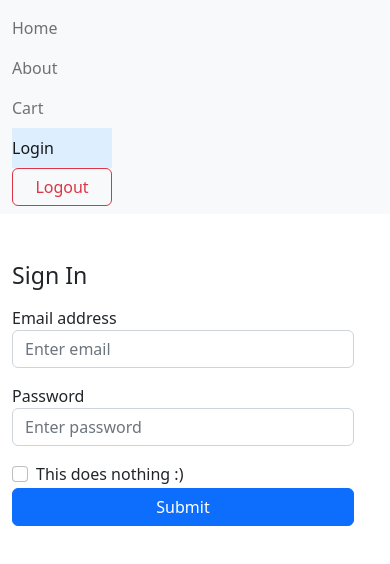
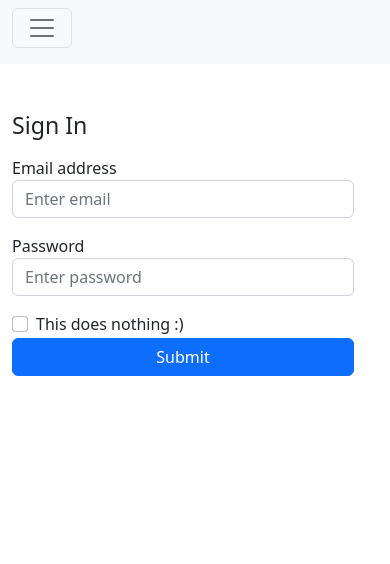
Before and after one commit to Calvin-Ngugi/react-anime-merch-project, a React (Create React App) app: page /login in a window 390 px wide. Shown: the top 564 px of the page. Built offline with nearby package versions, Linux system fonts and the light colour scheme.

Commit message:
Making the Navbar responsive

```diff
--- a/src/components/NavBar.js
+++ b/src/components/NavBar.js
@@ -12,6 +12,19 @@
   return (
     <nav className="navbar navbar-expand-sm bg-light">
       <div className="container">
+        <button
+          className="navbar-toggler mb-2"
+          type="button"
+          data-bs-toggle="collapse"
+          data-bs-target="#navbarSupportedContent"
+          aria-controls="navbarSupportedContent"
+          aria-expanded="false"
+          aria-label="Toggle navigation"
+          style={{width: "60px"}}
+        >
+          <span className="navbar-toggler-icon"></span>
+        </button>
+        <div className="collapse navbar-collapse" id="navbarSupportedContent">
           <ul className="navbar-nav">
             <li className="nav-item" style={{ width: "100px" }}>
               <NavLink
@@ -66,6 +79,7 @@
             Logout
           </button>
         </div>
+      </div>
     </nav>
   );
 }
```
Lines whose indentation alone changed are shown as unchanged.
